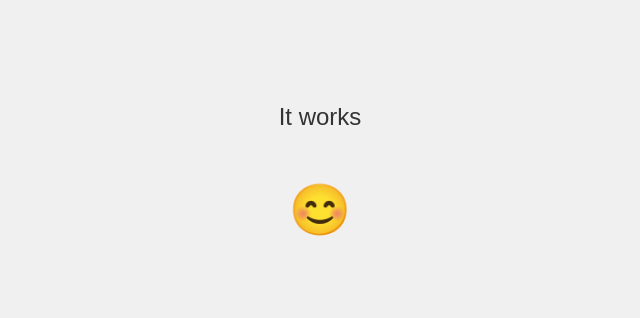
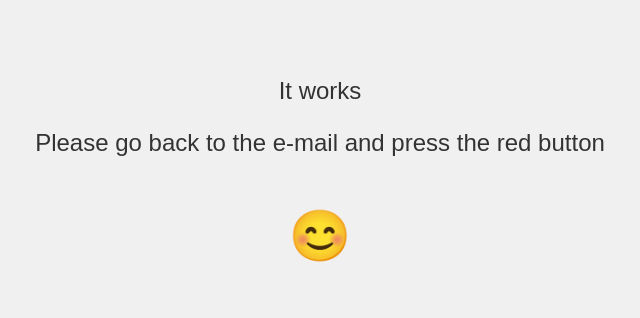
Before and after one commit to El-morales19/it-works, a plain HTML site: page index.html in a window 1280 px wide. Shown: the part 216-534 px from the top of the page, without its empty margins (320-960 px from the left). Drawn offline with Linux system fonts and the light colour scheme.

Commit message:
Update index.html

```diff
--- a/index.html
+++ b/index.html
@@ -27,6 +27,7 @@
 <body>
     <div class="container">
         <p>It works</p>
+        <p>Please go back to the e-mail and press the red button </p>
         <p class="smiley">😊</p>
     </div>
 </body>
```
